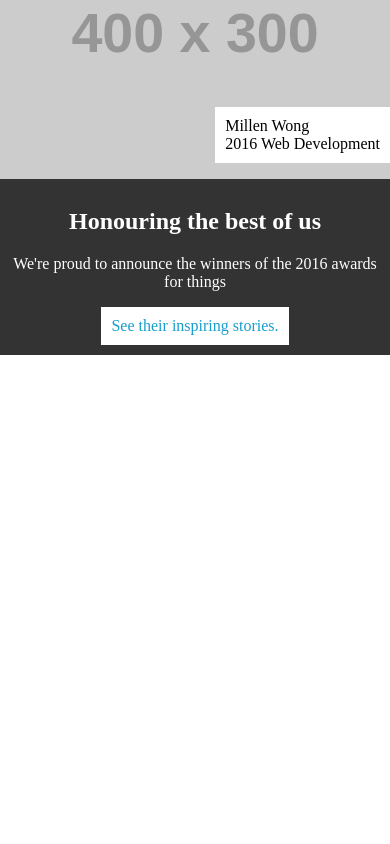
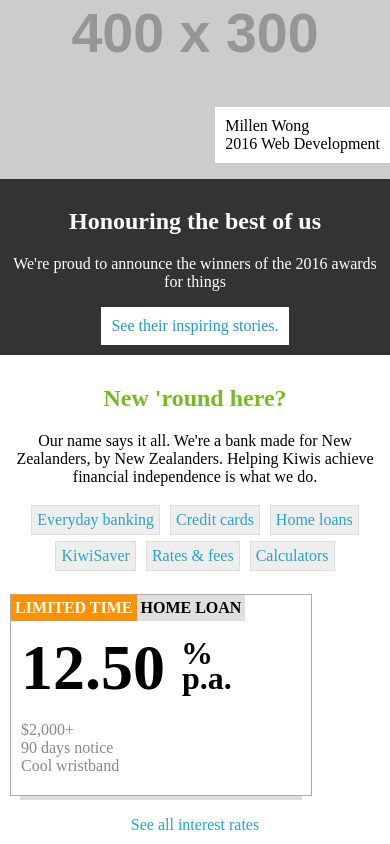
Before and after one commit to Millen-yoobee/kiwibank-remake, a plain HTML site: page index.html in a window 390 px wide. Shown: the part 474-1318 px from the top of the page. Before the commit the page ends 844 px from the top, so only its background shows below. Drawn offline with Linux system fonts and the light colour scheme; placeholder pictures from the web are drawn by us.

Commit message:
Added mobile products section

```diff
--- a/css/styles.css
+++ b/css/styles.css
@@ -95,11 +95,76 @@ nav ul {
 	display: none;
 }
 
+#products {
+	text-align: center;
+	padding: 10px;
+}
+#products h1 {
+	color: #77BA22;
+}
+#products a {
+	text-decoration: none;
+	color:	#25A5CA;
+	display: inline-block;
+	padding: 5px;
+	background-color: #eeeeee;
+	margin: 3px;
+	border: 1px solid #dddddd;
+}
+#products .percentage + a {
+	background-color: transparent;
+	border: none;
+	padding: 0;
+	margin: 0;
+}
+.percentage {
+	width: 300px;
+	height: 200px;
+	border: 1px solid #aaaaaa;
+	margin: 20px 0;
+	box-shadow: 0 14px 0 -10px #dddddd;
+	text-align: left;
+}
+.percentage > span {
+	text-transform: uppercase;
+	background-color: #DFDFDF;
+	padding: 4px;
+	display: inline-block;
+	font-weight: bold;
+}
+span.limited {
+	background-color: #FF9100;  /* overrides the color attr on line 130  */
+	color: #ffffff;
+}
+.percentage p {
+	font-size: 64px;
+	font-weight: bold;
+	margin: 10px 0;
+	padding-left: 10px;
+}
+.percentage p span {
+	font-size: 32px;
+	position: relative;
+}
+
+.percentage p span:first-child {
+	bottom: 25px;
+}
+.percentage p span:last-child {
+		right: 47px;
+}
+
+.percentage ul {
+	list-style: none;
+	color: #888888;
+	padding-left: 10px;
+}
 
 @media all and (min-width: 600px) {
 
 	#mobile-banking {
 		display: none;
+
 	}
 }
 
--- a/index.html
+++ b/index.html
@@ -47,8 +47,32 @@
 			</div>
 			<button id="prev"> &lt; </button>
 			<button id="next"> &gt; </button>
-
 		</section>
 
+		<section id="products">
+			<h1>New 'round here?</h1>
+			<p>
+				Our name says it all. We're a bank made for New Zealanders, by New Zealanders. Helping Kiwis achieve financial independence is what we do.
+			</p>
+
+			<a href="#">Everyday banking  </a>
+			<a href="#">Credit cards  </a>
+			<a href="#">Home loans </a>
+			<a href="#">KiwiSaver  </a>
+			<a href="#">Rates & fees  </a>
+			<a href="#">Calculators  </a>
+
+			<div class="percentage">
+				<span class="limited"> Limited Time</span><span> Home Loan</span>
+				<p>12.50 <span>%</span> <span>p.a.</span> </p>
+				<ul>
+					<li>$2,000+</li>
+					<LI>90 days notice</LI>
+					<li>Cool wristband</li>
+				</ul>
+			</div>
+
+			<a href="#"> See all interest rates </a>
+		</section>
 	</body>
 </html>
```
